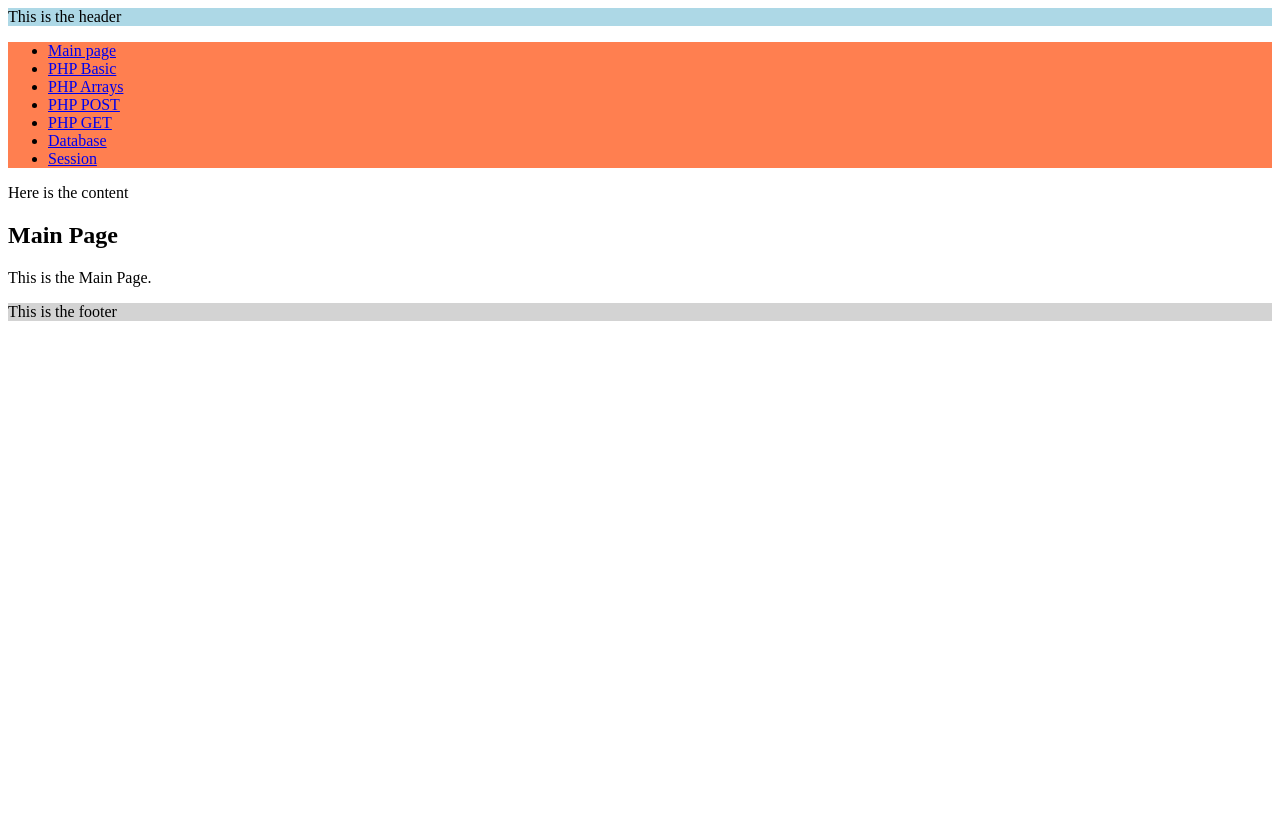
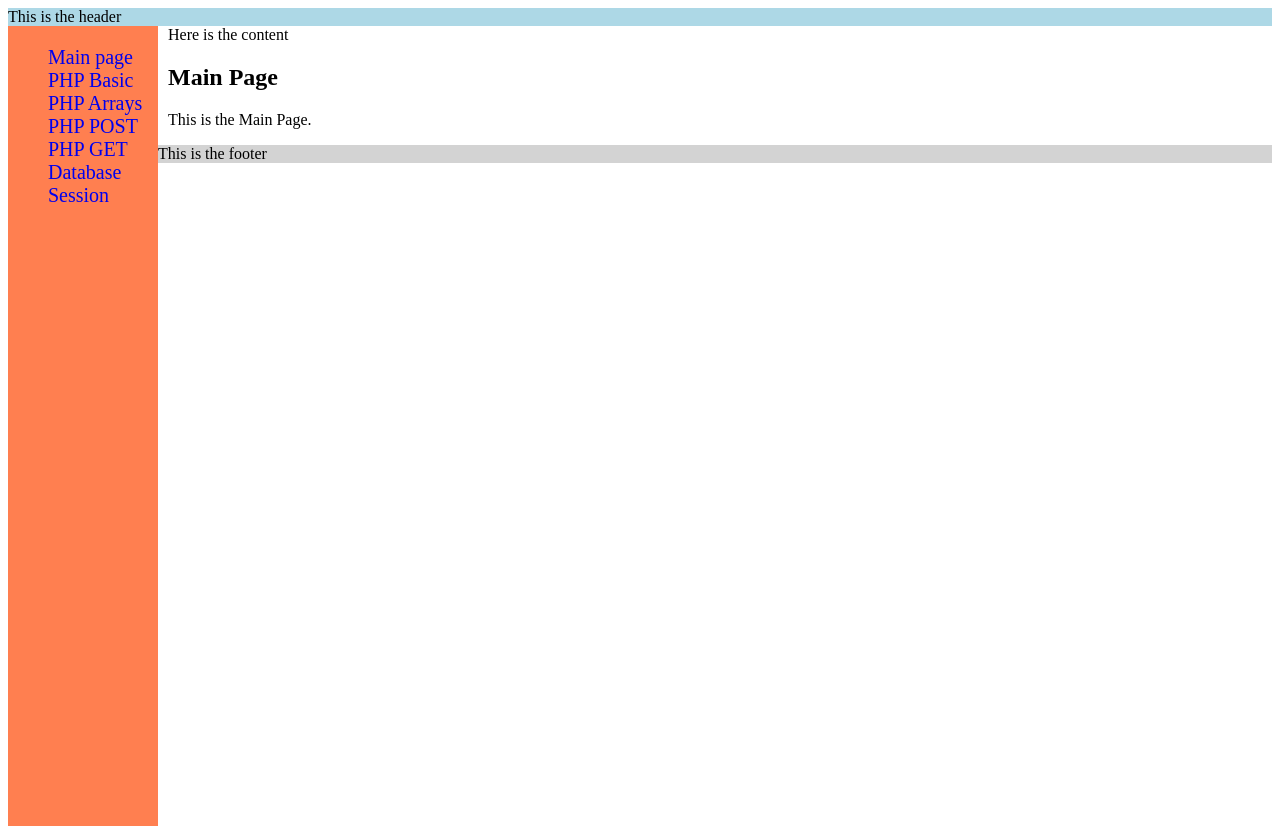
Before and after one commit to lempiai/intohj, a PHP site: page /index.php in a window 1280 px wide. Before the commit the page ends 321 px from the top, so only its background shows below. Run offline with PHP 8.4, Linux system fonts and the light colour scheme.

Commit message:
exercise2 valmis

```diff
--- a/css/mystyle.css
+++ b/css/mystyle.css
@@ -1,11 +1,30 @@
+html,
+body{
+  height:100%;
+  width:100;
+}
 #header{
   background-color: lightblue;
 }
 #menu{
   background-color: coral;
+  float: left;
+  width: 150px;
+  height: 100%;
+  font-size: 20px;
+}
+#menu ul li{
+  list-style: none;
+}
+#menu ul li a{
+  text-decoration: none;
+}
+#menu ul li a:hover{
+  background-color: white;
 }
 #content{
   background-color: white;
+  margin-left: 160px;
 }
 #footer{
   background-color: lightgray;
```
